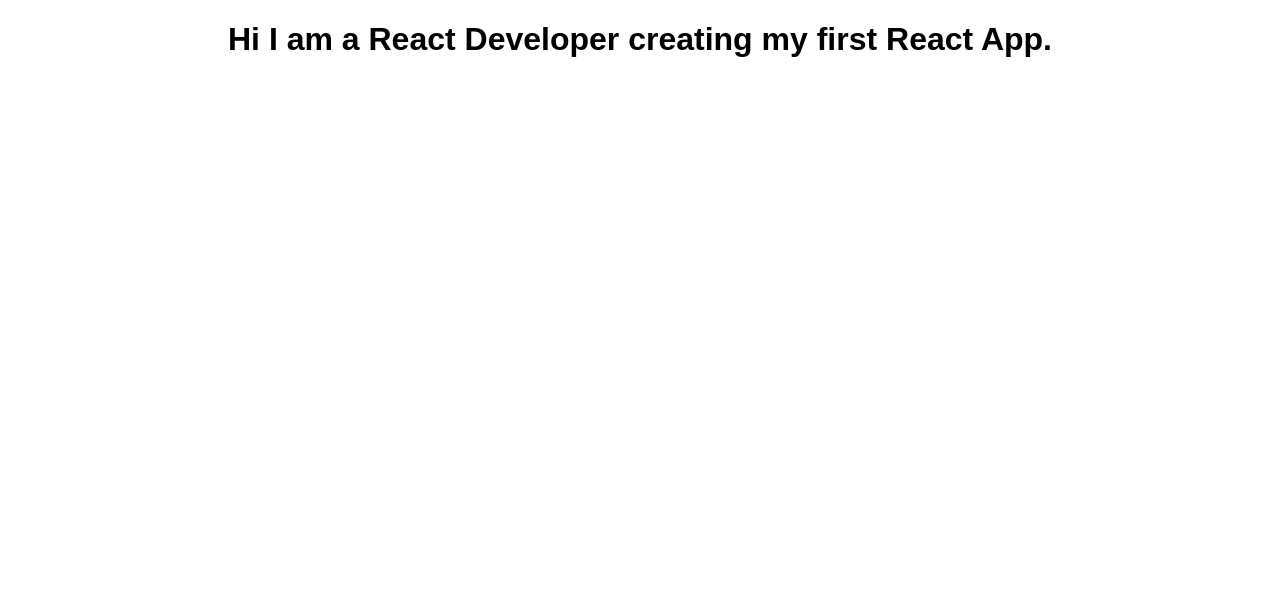
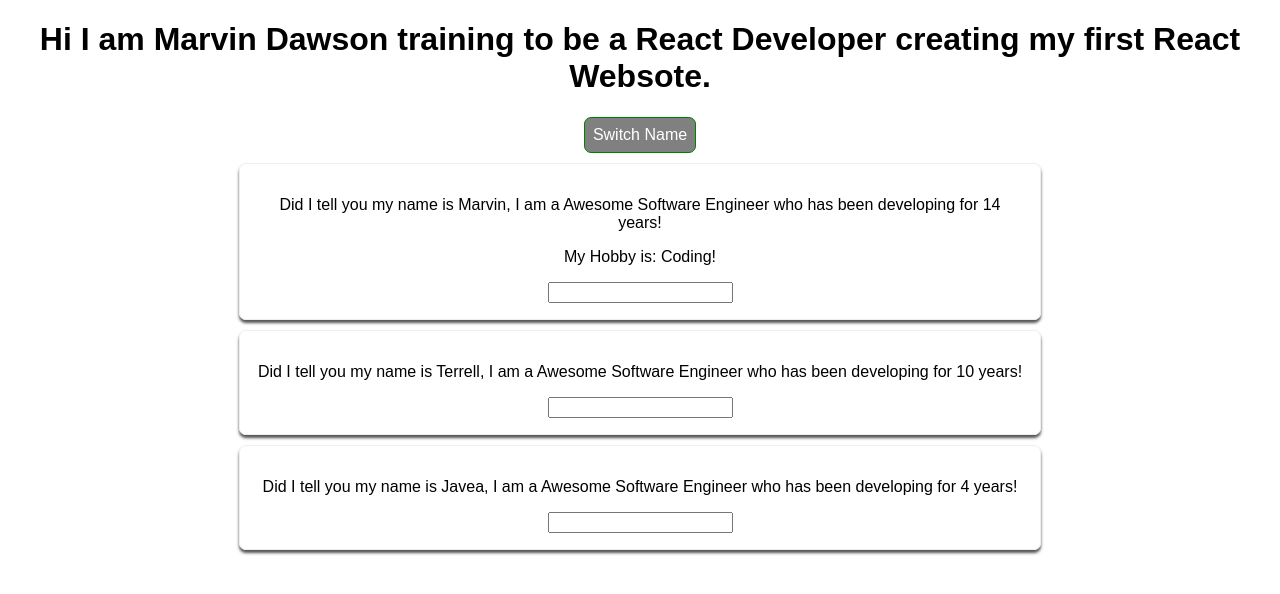
Before and after one commit to marvtdawson/react-basics-state-and-props, a React (Create React App) app: page / in a window 1280 px wide. Shown: the top 594 px of the page. Built offline with nearby package versions, Linux system fonts and the light colour scheme.

Commit message:
added test component Person via state and prop testing

```diff
--- a/public/index.html
+++ b/public/index.html
@@ -19,7 +19,7 @@
       work correctly both with client-side routing and a non-root public URL.
       Learn how to configure a non-root public URL by running `npm run build`.
     -->
-    <title>React App</title>
+    <title>Marvin React Site</title>
   </head>
   <body>
     <noscript>
--- a/src/App.js
+++ b/src/App.js
@@ -1,11 +1,67 @@
 import React, { Component } from 'react';
 import './App.css';
+import Person from './Person/Person';
 
 class App extends Component {
+
+    state = {
+        persons: [
+            {name: 'Marvin', years: 14},
+            {name: 'Terrell', years: 10},
+            {name: 'Javea', years: 4}
+        ],
+        otherState: 'Some other Value'
+    };
+
+    switchNameHandler = () => {
+        //console.log('Button Was Clicked!');
+        // DON'T DO THIS: this.state.persons[0].name = "Marvin Dawson";
+        this.setState({
+            persons: [
+                {name: 'Marvin Dawson', years: 15},
+                {name: 'Terrell Dawson', years: 12},
+                {name: 'Javea Dawson', years: 6}
+            ]
+        })
+    };
+
+    nameChangedHandler = (event) => {
+        this.setState ({
+            persons: [
+                {name: 'Milky D', years: 20},
+                {name: event.target.value, years: 100},
+                {name: 'Obi Wan', years: 60},
+            ]
+        })
+    };
+
   render() {
+      const style = {
+          backgroundColor: 'grey',
+          font: 'inherit',
+          border: '1px solid green',
+          padding: '8px',
+          color: 'white',
+          borderRadius: '7px',
+          cursor: 'pointer'
+      };
+
     return (
       <div className="App">
-        <h1>Hi I am a React Developer creating my first React App.</h1>
+        <h1>Hi I am Marvin Dawson training to be a  React Developer creating my first React Websote.</h1>
+          <button
+            style={style}
+              onClick={this.switchNameHandler}>Switch Name</button>
+          <Person
+              name={this.state.persons[0].name}
+              years={this.state.persons[0].years}
+              click={this.switchNameHandler.bind(this, 'Marvo')}>My Hobby is: Coding!</Person>
+          <Person
+              name={this.state.persons[1].name}
+              years={this.state.persons[1].years} changed={this.nameChangedHandler}/>
+          <Person
+              name={this.state.persons[2].name}
+              years={this.state.persons[2].years}/>
       </div>
     );
   }
--- /dev/null
+++ b/src/Person/Person.css
@@ -0,0 +1,10 @@
+.Person {
+    width: 60%;
+    margin: 10px auto 10px;
+    border: 1px solid #eee;
+    border-radius: 7px;
+    box-shadow: 0 3px 3px #545454;
+    padding: 16px;
+    text-align: center;
+
+}
--- /dev/null
+++ b/src/Person/Person.js
@@ -0,0 +1,18 @@
+import React from 'react';
+import './Person.css';
+
+const person = (props) => {
+  return (
+      <div className="Person">
+        <p onClick={props.click}>
+            Did I tell you my name is {props.name}, I am a Awesome Software Engineer who has been developing for {props.years} years!
+        </p>
+          <p>
+              {props.children}
+          </p>
+          <input type="text" onChange={props.changed}/>
+      </div>
+  )
+};
+
+export default person;
```
